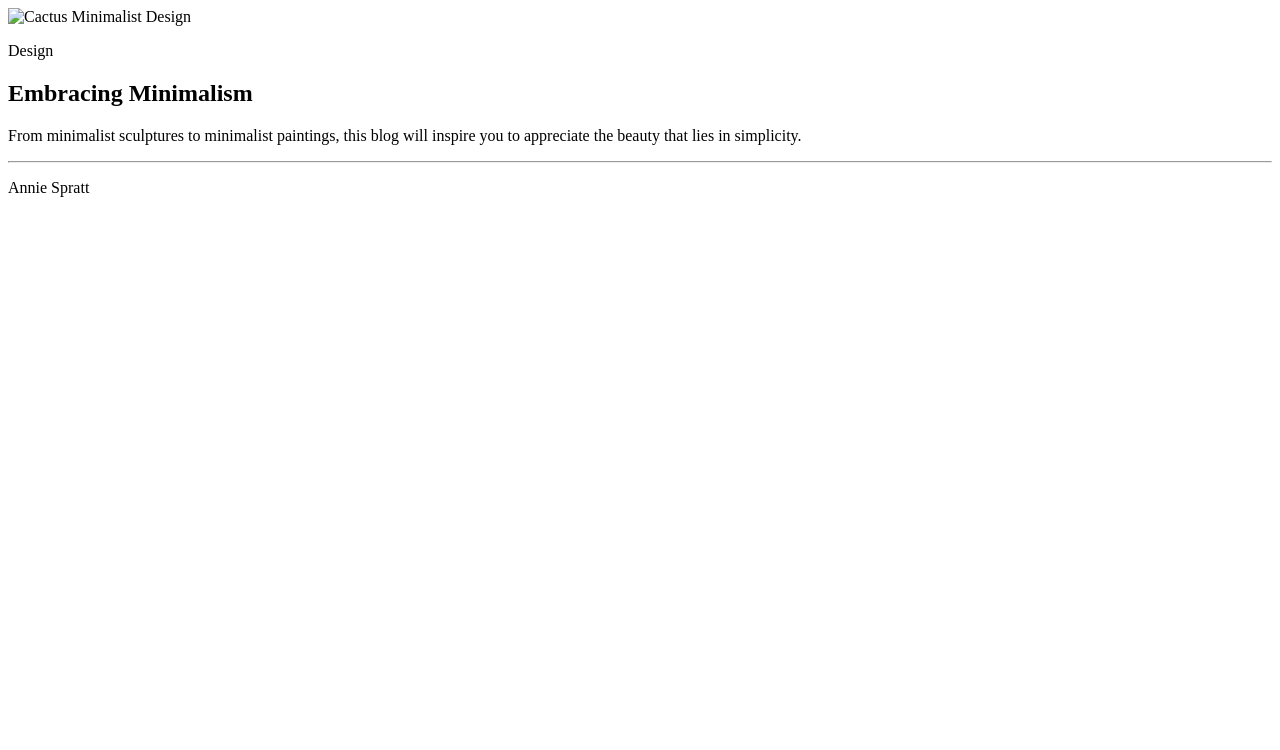
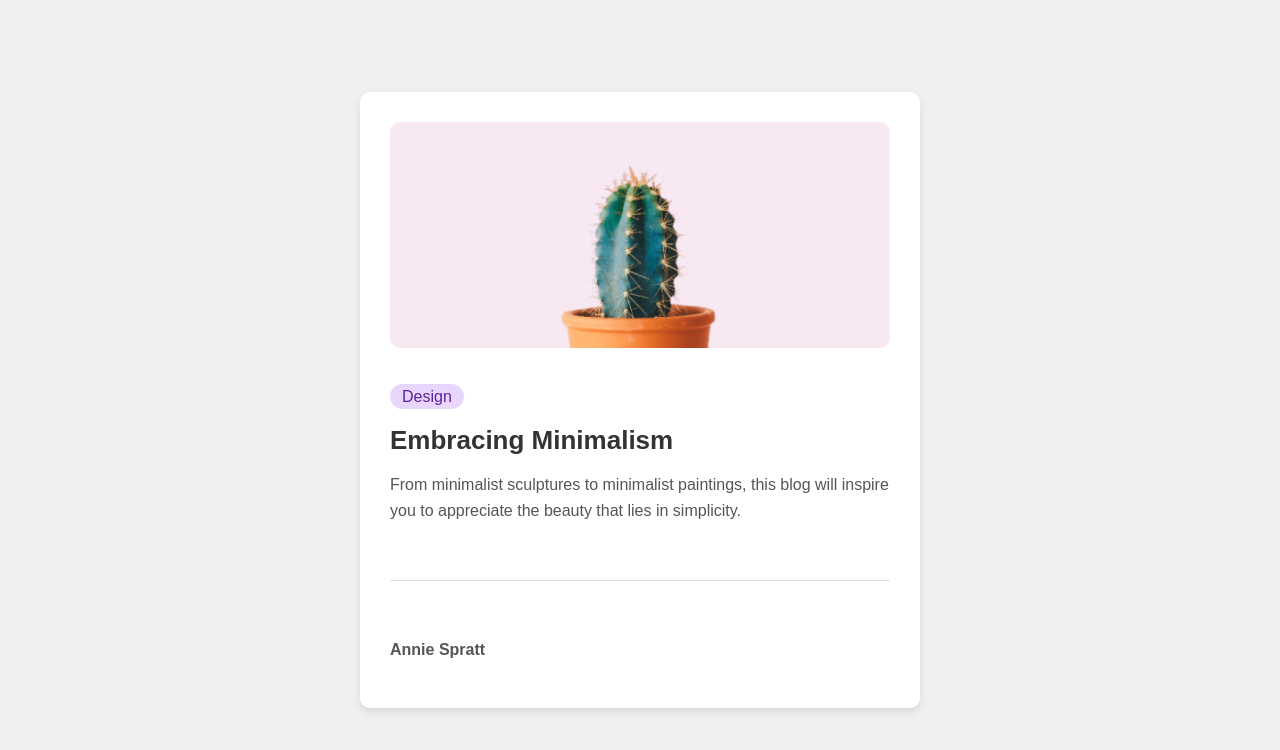
Before and after one commit to ArsonTD/Mini-Cards, a plain HTML site: page index.html in a window 1280 px wide. Drawn offline with Linux system fonts and the light colour scheme; the site is published under a folder, as on GitHub Pages, so addresses that start at the root find nothing.

Commit message:
Update index.html

```diff
--- a/index.html
+++ b/index.html
@@ -3,13 +3,13 @@
 <head>
     <meta charset="UTF-8">
     <meta name="viewport" content="width=device-width, initial-scale=1.0">
-    <link rel="stylesheet" href="/Css/style.css">
+    <link rel="stylesheet" href="./Css/style.css">
     <title>Minimalist Design</title>
 </head>
 <body>
     <section>
         <div class="card">
-            <img src="/img/cactus_img.jpg" alt="Cactus Minimalist Design">
+            <img src="./img/cactus_img.jpg" alt="Cactus Minimalist Design">
             <div class="content">
                 <p class="design-tag">Design</p>
                 <h1>Embracing Minimalism</h1>
```
